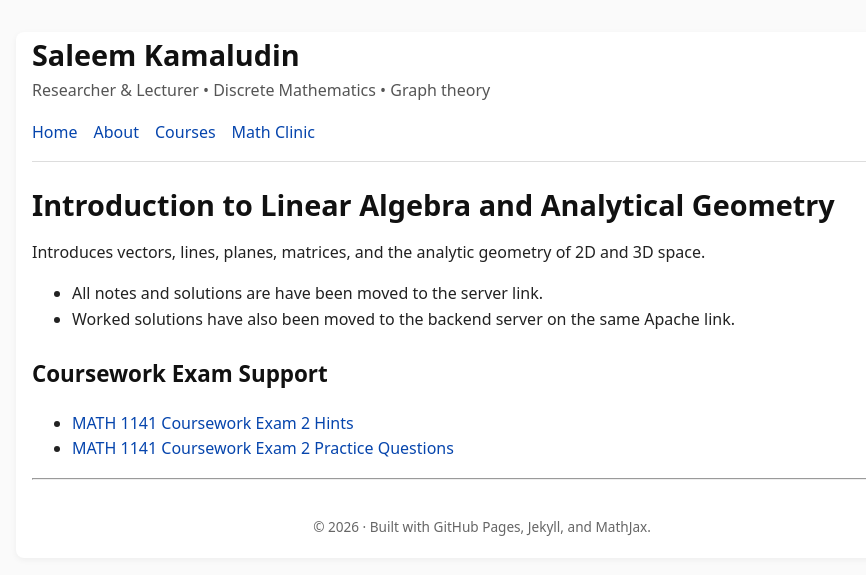
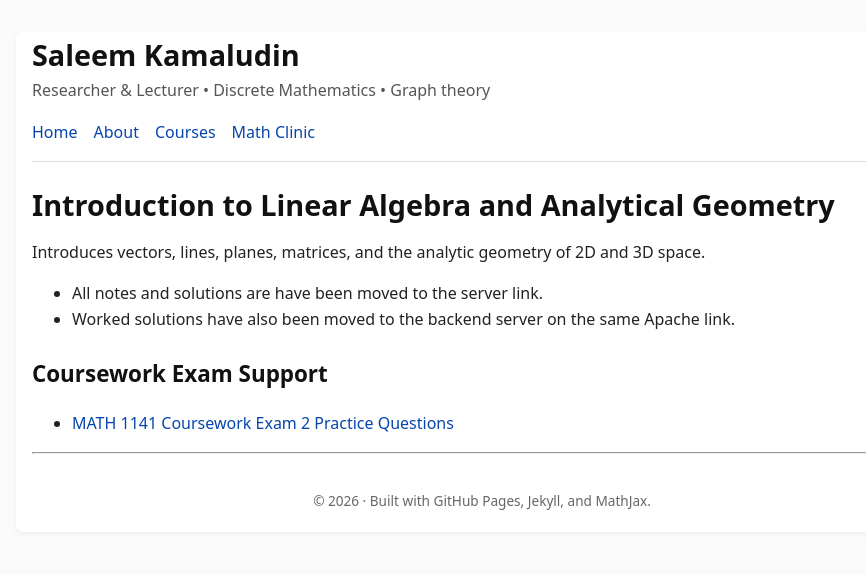
Before and after one commit to SaleemKamaludin/SaleemKamaludin.github.io, a Jekyll site: the page built from courses/intro-linear-geometry.md, in a window 1280 px wide. Shown: the top 575 px of the page, without its empty margins (158-1024 px from the left). Built offline with Jekyll 4.4.1, drawn with Linux system fonts in a browser that asks for light colours.

Commit message:
Update intro-linear-geometry.md

```diff
--- a/courses/intro-linear-geometry.md
+++ b/courses/intro-linear-geometry.md
@@ -14,5 +14,4 @@ Introduces vectors, lines, planes, matrices, and the analytic geometry of 2D and
 
 ## Coursework Exam Support
 
-- [MATH 1141 Coursework Exam 2 Hints](/courses/math-1141-coursework-exam-2-hints/)
 - [MATH 1141 Coursework Exam 2 Practice Questions](/courses/math-1141-coursework-exam-2-hints/)
```
